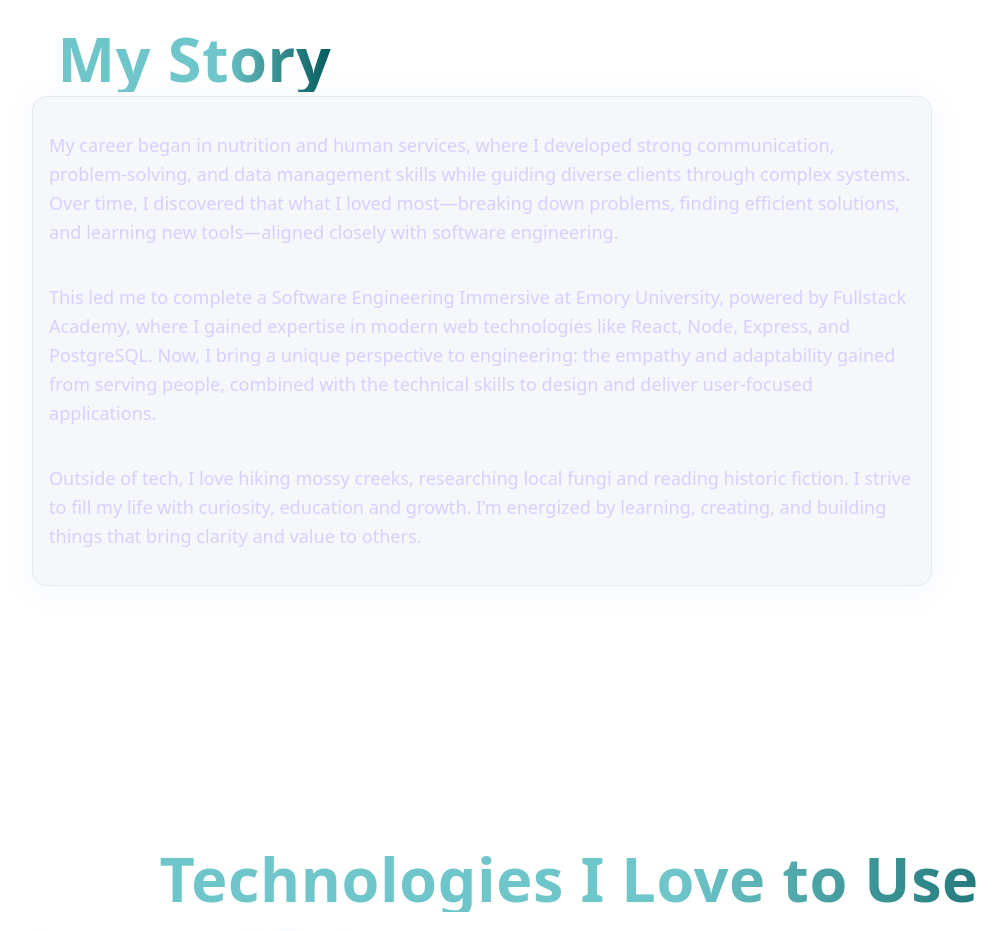
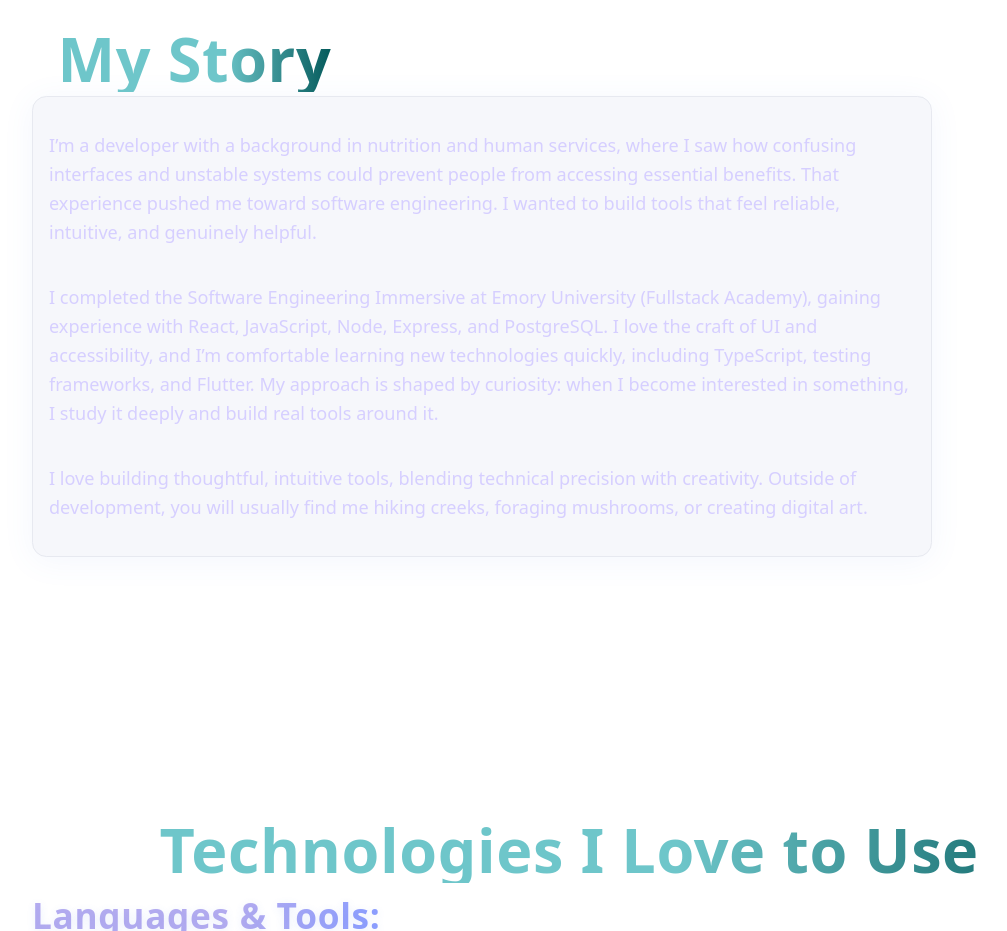
Before and after one commit to MajerAsh/AMajerWebsite, a React (Vite) app: page / in a window 1280 px wide. Shown: the part 3900-4831 px from the top of the page, without its empty margins (58-1065 px from the left). Built offline with nearby package versions, Linux system fonts and the light colour scheme.

Commit message:
about me summary

```diff
--- a/src/pages/About.jsx
+++ b/src/pages/About.jsx
@@ -46,28 +46,25 @@ export default function About() {
         </header>
         <article className="card about-card about-card--left">
           <p className="muted">
-            My career began in nutrition and human services, where I developed
-            strong communication, problem-solving, and data management skills
-            while guiding diverse clients through complex systems. Over time, I
-            discovered that what I loved most—breaking down problems, finding
-            efficient solutions, and learning new tools—aligned closely with
-            software engineering.
+            I’m a developer with a background in nutrition and human services,
+            where I saw how confusing interfaces and unstable systems could
+            prevent people from accessing essential benefits. That experience
+            pushed me toward software engineering. I wanted to build tools that
+            feel reliable, intuitive, and genuinely helpful.
           </p>
           <p className="muted">
-            This led me to complete a Software Engineering Immersive at Emory
-            University, powered by Fullstack Academy, where I gained expertise
-            in modern web technologies like React, Node, Express, and
-            PostgreSQL. Now, I bring a unique perspective to engineering: the
-            empathy and adaptability gained from serving people, combined with
-            the technical skills to design and deliver user-focused
-            applications.
+            I completed the Software Engineering Immersive at Emory University
+            (Fullstack Academy), gaining experience with React, JavaScript,
+            Node, Express, and PostgreSQL. I love the craft of UI and
+            accessibility, and I’m comfortable learning new technologies
+            quickly, including TypeScript, testing frameworks, and Flutter. My
+            approach is shaped by curiosity: when I become interested in
+            something, I study it deeply and build real tools around it.
           </p>
           <p className="muted">
-            Outside of tech, I love hiking mossy creeks, researching local fungi
-            and reading historic fiction. I strive to fill my life with
-            curiosity, education and growth. I’m energized by learning,
-            creating, and building things that bring clarity and value to
-            others.
+            I love building thoughtful, intuitive tools, blending technical
+            precision with creativity. Outside of development, you will usually
+            find me hiking creeks, foraging mushrooms, or creating digital art.
           </p>
         </article>
 
```
